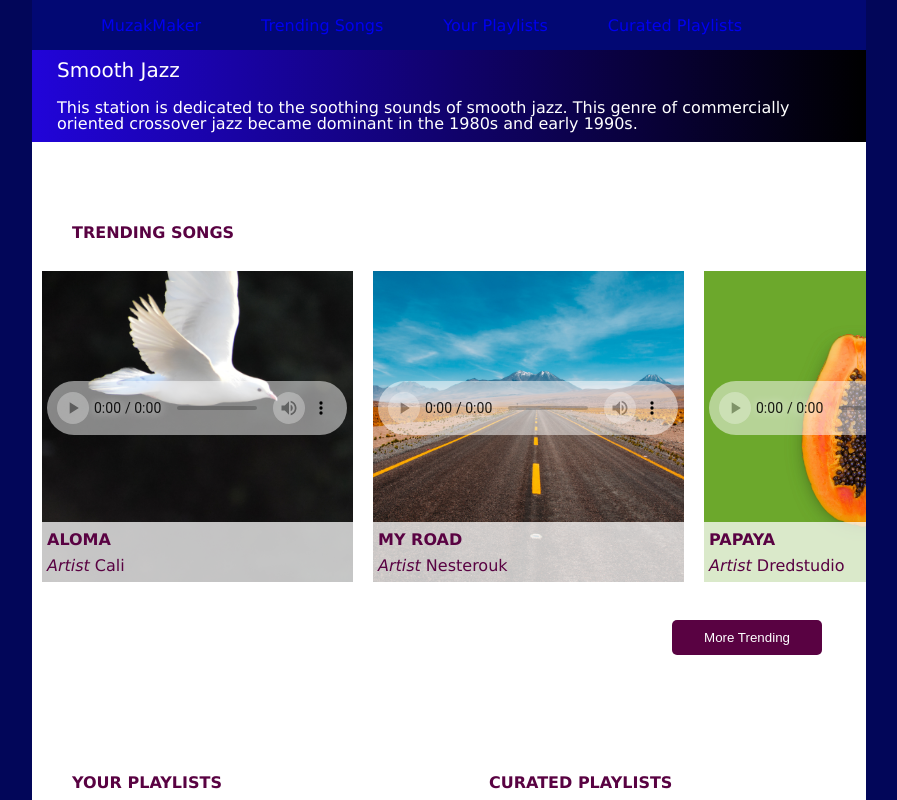
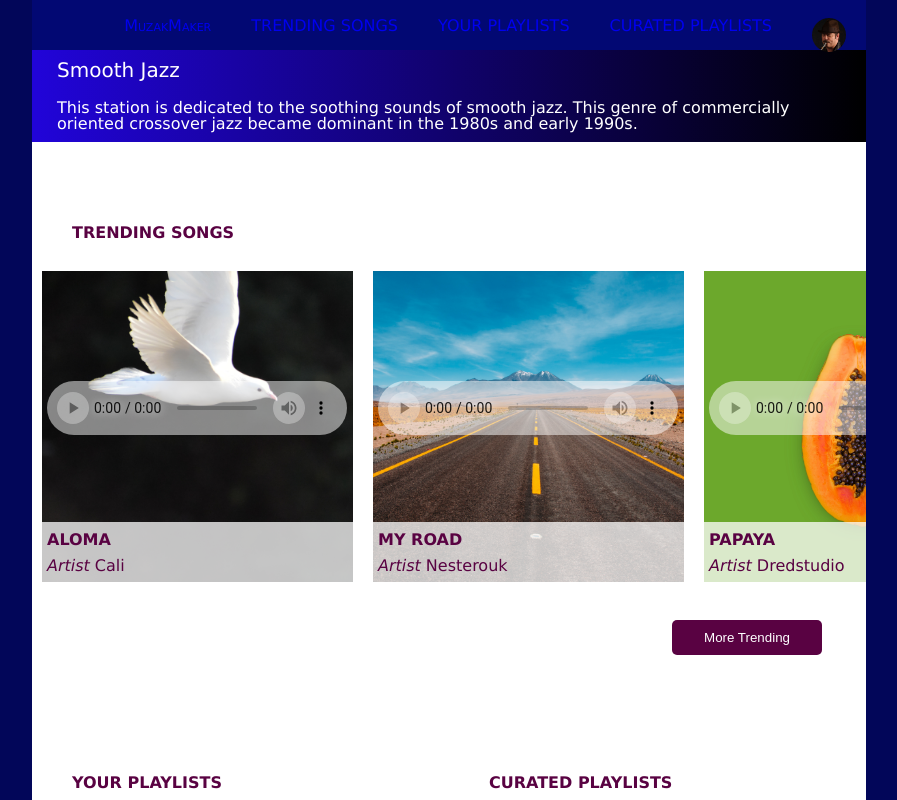
Before and after one commit to 1224624141/streamingmedia, a plain HTML site: page index.html in a window 1280 px wide. Shown: the top 800 px of the page, without its empty margins (191-1088 px from the left). Drawn offline with Linux system fonts and the light colour scheme.

Commit message:
Update styles.css

```diff
--- a/styles.css
+++ b/styles.css
@@ -220,6 +220,9 @@ NAVIGATION
     max-height: 0;
     transition: max-height .2s ease-out;
 }
+.nav li:first-child {
+    font-variant: small-caps;
+}
 
 
 /*
@@ -368,14 +371,14 @@ MEDIA QEURIES
 
 
 
+    .nav li:not(:first-child) {
+        text-transform: uppercase;
+    }
     .header li {
         float: left;
     }
     .header li a {
-        padding: 20px 30px;
-    }
-    .header img {
-        visibility: hidden;
+        padding: 20px;
     }
     .header .menu {
         clear: none;
```
